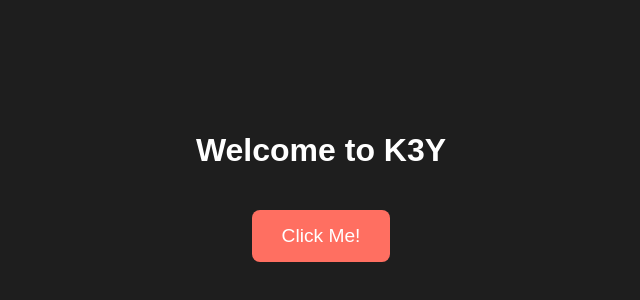
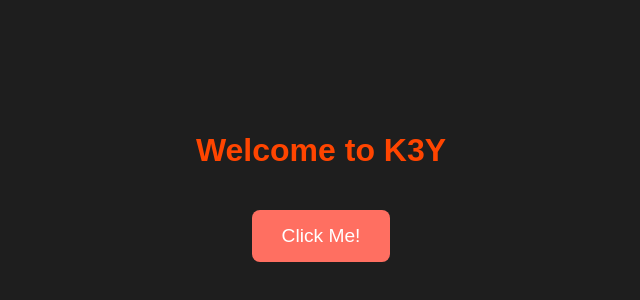
Before and after one commit to GoldenDuck01/K3Y_Test, a plain HTML site: page index.html in a window 1280 px wide. Shown: the part 214-514 px from the top of the page, without its empty margins (319-959 px from the left). Drawn offline with Linux system fonts and the light colour scheme.

Commit message:
Initial PWA test site

```diff
--- a/index.html
+++ b/index.html
@@ -8,7 +8,7 @@
   <link rel="manifest" href="manifest.json">
 </head>
 <body>
-  <h1>Welcome to K3Y</h1>
+  <h1 id="heading">Welcome to K3Y</h1>
   <button id="magicBtn">Click Me!</button>
 
   <script src="script.js"></script>
--- a/style.css
+++ b/style.css
@@ -9,6 +9,10 @@ body {
   background: #1e1e1e;
   color: white;
   text-align: center;
+}
+
+#heading{
+  color: orangered;
 }
 
 button {
```
